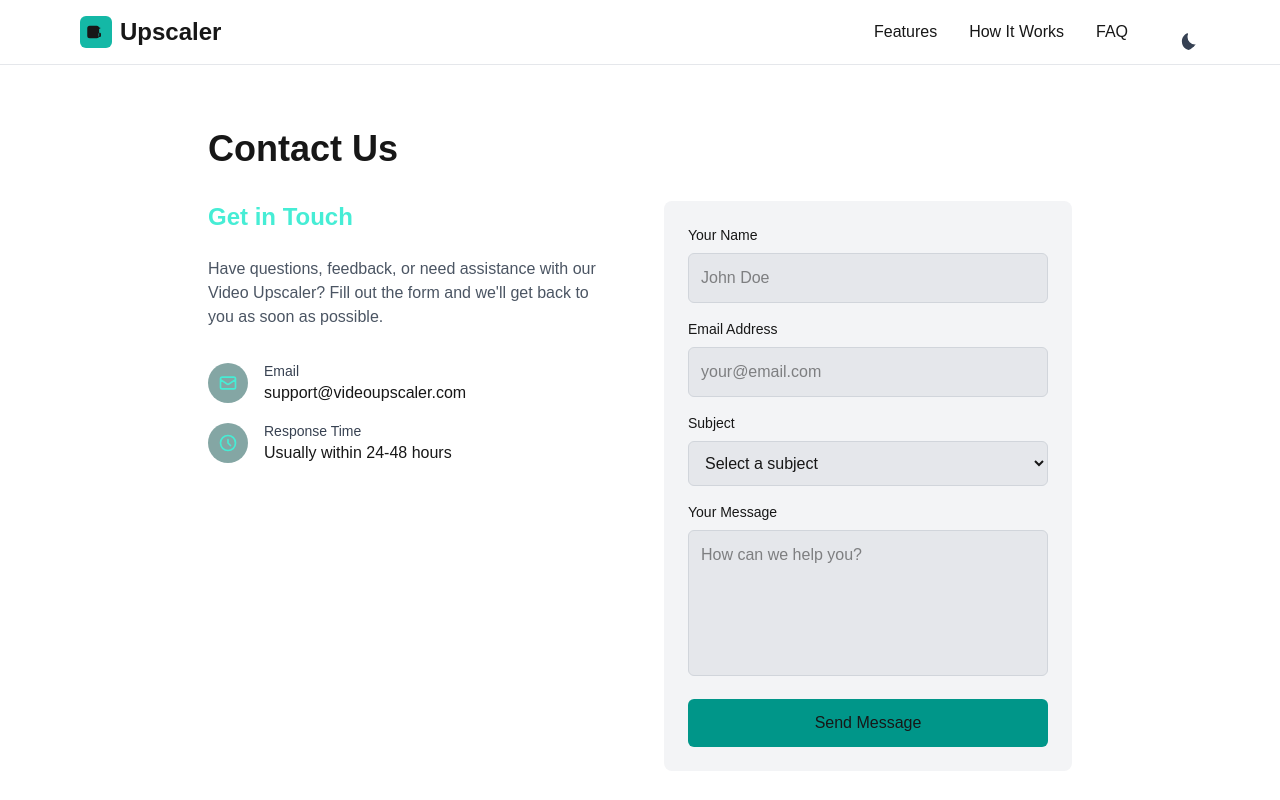
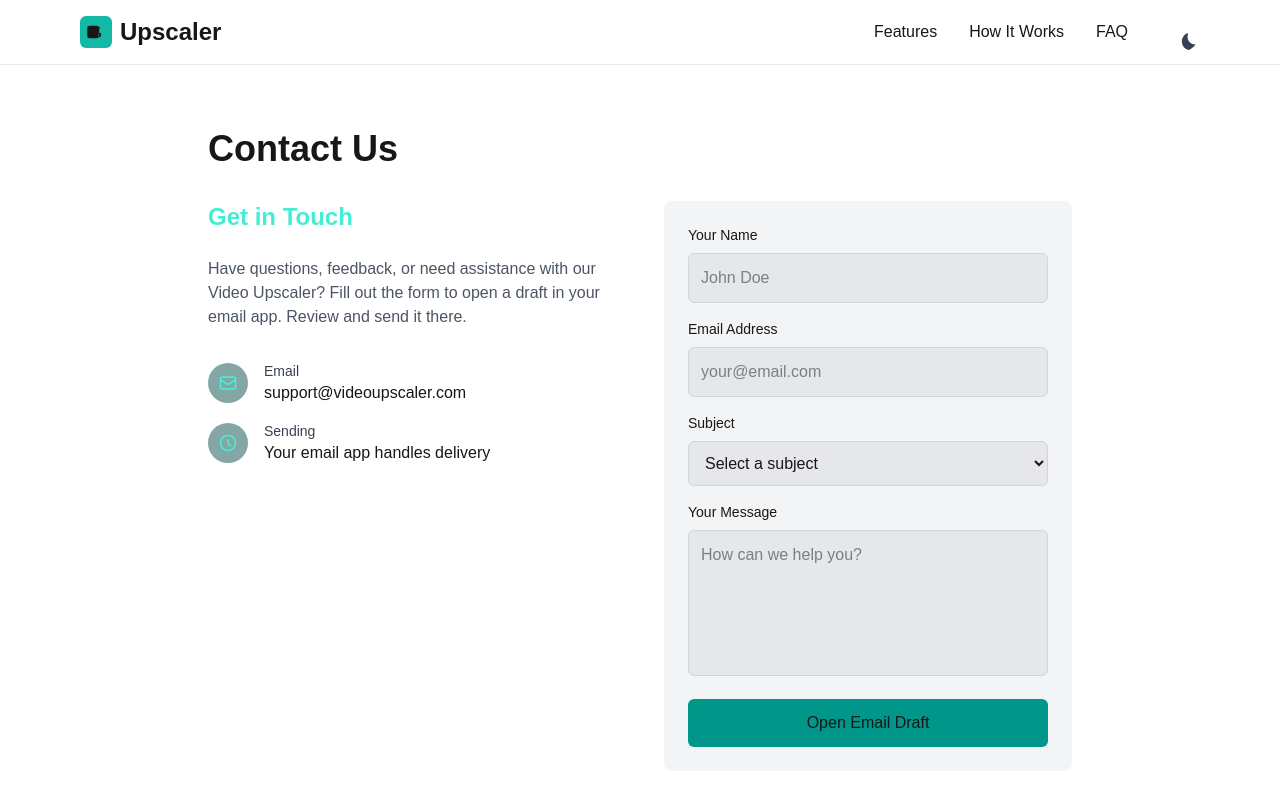
Before and after one commit to Alanbenny123/Video-upscaler, a Next.js app: page /contact in a window 1280 px wide. Shown: the top 800 px of the page. Built offline with nearby package versions, Linux system fonts and the light colour scheme.

Commit message:
Update README and Contact page. Clarified video resizing capabilities and modified contact form to open email draft instead of submitting directly.

```diff
--- a/src/app/contact/page.tsx
+++ b/src/app/contact/page.tsx
@@ -12,12 +12,6 @@ export default function Contact() {
     message: "",
   });
 
-  const [isSubmitting, setIsSubmitting] = useState(false);
-  const [submitStatus, setSubmitStatus] = useState<{
-    success: boolean;
-    message: string;
-  } | null>(null);
-
   const handleChange = (
     e: React.ChangeEvent<
       HTMLInputElement | HTMLTextAreaElement | HTMLSelectElement
@@ -30,37 +24,13 @@ export default function Contact() {
     }));
   };
 
-  const handleSubmit = async (e: React.FormEvent) => {
+  const handleSubmit = (e: React.FormEvent) => {
     e.preventDefault();
-    setIsSubmitting(true);
-
-    // This is a placeholder for actual form submission
-    // In a real application, you would connect this to your backend
-    try {
-      // Simulate API call
-      await new Promise((resolve) => setTimeout(resolve, 1500));
-
-      setSubmitStatus({
-        success: true,
-        message: "Thank you for your message. We will get back to you soon!",
-      });
-
-      // Reset form
-      setFormData({
-        name: "",
-        email: "",
-        subject: "",
-        message: "",
-      });
-    } catch {
-      setSubmitStatus({
-        success: false,
-        message:
-          "There was an error sending your message. Please try again later.",
-      });
-    } finally {
-      setIsSubmitting(false);
-    }
+    const subject = `${formData.subject}: Video Upscaler`;
+    const body = `Name: ${formData.name}\nReply email: ${formData.email}\n\n${formData.message}`;
+    window.location.href =
+      `mailto:support@videoupscaler.com?subject=${encodeURIComponent(subject)}` +
+      `&body=${encodeURIComponent(body)}`;
   };
 
   return (
@@ -78,8 +48,8 @@ export default function Contact() {
               </h2>
               <p className="text-gray-300 mb-8">
                 Have questions, feedback, or need assistance with our Video
-                Upscaler? Fill out the form and we&apos;ll get back to you as
-                soon as possible.
+                Upscaler? Fill out the form to open a draft in your email app.
+                Review and send it there.
               </p>
 
               <div className="space-y-4">
@@ -102,7 +72,12 @@ export default function Contact() {
                   </div>
                   <div>
                     <div className="text-sm text-gray-400">Email</div>
-                    <div>support@videoupscaler.com</div>
+                    <a
+                      href="mailto:support@videoupscaler.com"
+                      className="hover:underline"
+                    >
+                      support@videoupscaler.com
+                    </a>
                   </div>
                 </div>
 
@@ -124,40 +99,18 @@ export default function Contact() {
                     </svg>
                   </div>
                   <div>
-                    <div className="text-sm text-gray-400">Response Time</div>
-                    <div>Usually within 24-48 hours</div>
+                    <div className="text-sm text-gray-400">Sending</div>
+                    <div>Your email app handles delivery</div>
                   </div>
                 </div>
               </div>
             </div>
 
             <div>
-              {submitStatus ? (
-                <div
-                  className={`p-6 rounded-lg mb-8 ${
-                    submitStatus.success
-                      ? "bg-teal-900/30 text-teal-300"
-                      : "bg-red-900/30 text-red-300"
-                  }`}
-                >
-                  <h3 className="text-lg font-semibold mb-2">
-                    {submitStatus.success ? "Message Sent!" : "Error"}
-                  </h3>
-                  <p>{submitStatus.message}</p>
-                  {submitStatus.success && (
-                    <button
-                      onClick={() => setSubmitStatus(null)}
-                      className="mt-4 bg-teal-600 hover:bg-teal-700 text-white px-4 py-2 rounded transition-colors"
-                    >
-                      Send Another Message
-                    </button>
-                  )}
-                </div>
-              ) : (
-                <form
-                  onSubmit={handleSubmit}
-                  className="bg-gray-800 rounded-lg p-6"
-                >
+              <form
+                onSubmit={handleSubmit}
+                className="bg-gray-800 rounded-lg p-6"
+              >
                   <div className="mb-4">
                     <label
                       htmlFor="name"
@@ -241,17 +194,11 @@ export default function Contact() {
 
                   <button
                     type="submit"
-                    disabled={isSubmitting}
-                    className={`w-full py-3 px-4 rounded-md font-medium text-white transition-colors ${
-                      isSubmitting
-                        ? "bg-gray-600 cursor-not-allowed"
-                        : "bg-teal-600 hover:bg-teal-700"
-                    }`}
+                    className="w-full py-3 px-4 rounded-md font-medium text-white transition-colors bg-teal-600 hover:bg-teal-700"
                   >
-                    {isSubmitting ? "Sending..." : "Send Message"}
+                    Open Email Draft
                   </button>
-                </form>
-              )}
+              </form>
             </div>
           </div>
 
--- a/src/app/page.tsx
+++ b/src/app/page.tsx
@@ -33,8 +33,10 @@ export default function Home() {
   const [hasBeenDownloaded, setHasBeenDownloaded] = useState(false);
   const [showRedownloadModal, setShowRedownloadModal] = useState(false);
   const abortController = useRef<AbortController | null>(null);
+  const fileSelectionId = useRef(0);
 
   useEffect(() => () => {
+    fileSelectionId.current += 1;
     abortController.current?.abort();
   }, []);
 
@@ -50,20 +52,31 @@ export default function Home() {
     const file = e.target.files?.[0];
     if (!file) return;
 
+    const selectionId = ++fileSelectionId.current;
+    setSelectedFile(null);
+    setVideoSrc(null);
+    setVideoInfo(null);
+    setProcessedVideoSrc(null);
+    setProcessedSize(null);
+    setError(null);
+    setHasBeenDownloaded(false);
+    setShowRedownloadModal(false);
+
     try {
+      const info = await getVideoInfo(file);
+      if (selectionId !== fileSelectionId.current) return;
+      if (info.width <= 0 || info.height <= 0 || !Number.isFinite(info.duration)) {
+        throw new Error("Invalid video metadata");
+      }
+
       const url = URL.createObjectURL(file);
       setSelectedFile(file);
       setVideoSrc(url);
-      setProcessedVideoSrc(null);
-      setProcessedSize(null);
-      setError(null);
-      setHasBeenDownloaded(false);
-
-      // Get video metadata
-      const info = await getVideoInfo(file);
       setVideoInfo(info);
     } catch (err) {
-      setError("Error loading video file. Please try another file.");
+      if (selectionId === fileSelectionId.current) {
+        setError("Error loading video file. Please try another file.");
+      }
       console.error(err);
     }
   };
@@ -170,8 +183,7 @@ export default function Home() {
           <div className="text-center mb-10">
             <h1 className="text-4xl font-bold mb-3">Video Upscaler</h1>
             <p className="text-xl text-gray-300">
-              Upscale your videos to higher resolutions using browser-native
-              technology
+              Resize your videos to higher resolutions in your browser
             </p>
           </div>
 
@@ -511,10 +523,10 @@ export default function Home() {
                   />
                 </svg>
               </div>
-              <h3 className="text-xl font-bold mb-3">High Quality</h3>
+              <h3 className="text-xl font-bold mb-3">Higher Resolution</h3>
               <p className="text-gray-400">
-                Advanced algorithms preserve detail while increasing resolution
-                for stunning results.
+                Canvas scaling increases the output dimensions while keeping
+                the original aspect ratio. It cannot restore missing detail.
               </p>
             </div>
 
@@ -660,7 +672,7 @@ export default function Home() {
                 </div>
                 <h3 className="text-xl font-bold text-center mb-3">Download</h3>
                 <p className="text-gray-400 text-center">
-                  Get your upscaled video in high quality, ready to use
+                  Download the resized video in your selected format
                 </p>
               </div>
             </div>
```
Also changed, not shown: 1 other file (tests, documents, lock files or other folders).
